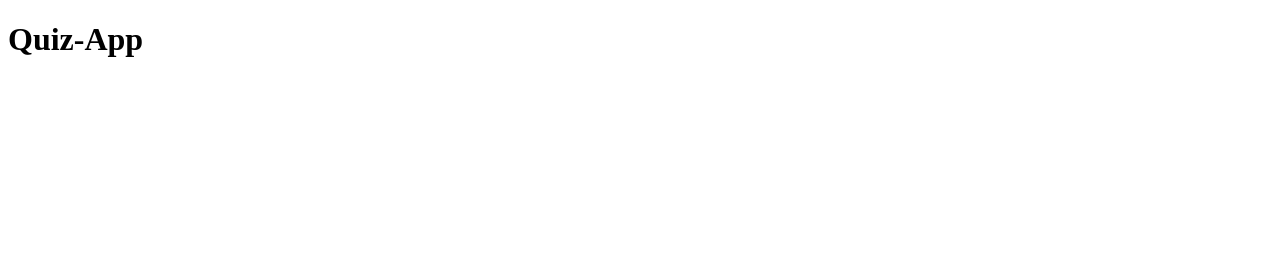
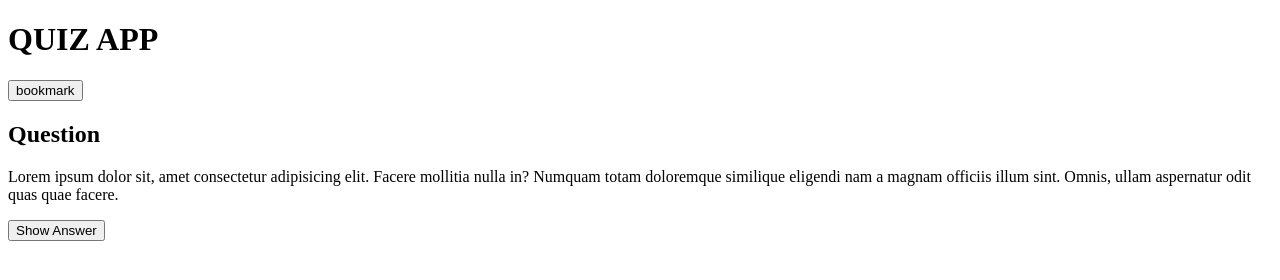
Before and after one commit to gunnarmon/quiz-app, a plain HTML site: page index.html in a window 1280 px wide. Drawn offline with Linux system fonts and the light colour scheme.

Commit message:
add question__card structure

```diff
--- a/index.html
+++ b/index.html
@@ -4,11 +4,24 @@
     <meta charset="UTF-8" />
     <meta name="viewport" content="width=device-width, initial-scale=1.0" />
     <link rel="stylesheet" href="./css/styles.css" />
-    <title>Document</title>
+    <title>Quiz App</title>
   </head>
   <body>
     <header>
-      <h1>Quiz-App</h1>
+      <h1>QUIZ APP</h1>
     </header>
+    <main class="question__card">
+      <button class="bookmark">bookmark</button>
+      <section class="question">
+        <h2>Question</h2>
+        <p>
+          Lorem ipsum dolor sit, amet consectetur adipisicing elit. Facere
+          mollitia nulla in? Numquam totam doloremque similique eligendi nam a
+          magnam officiis illum sint. Omnis, ullam aspernatur odit quas quae
+          facere.
+        </p>
+      </section>
+      <button class="show__answer">Show Answer</button>
+    </main>
   </body>
 </html>
```
